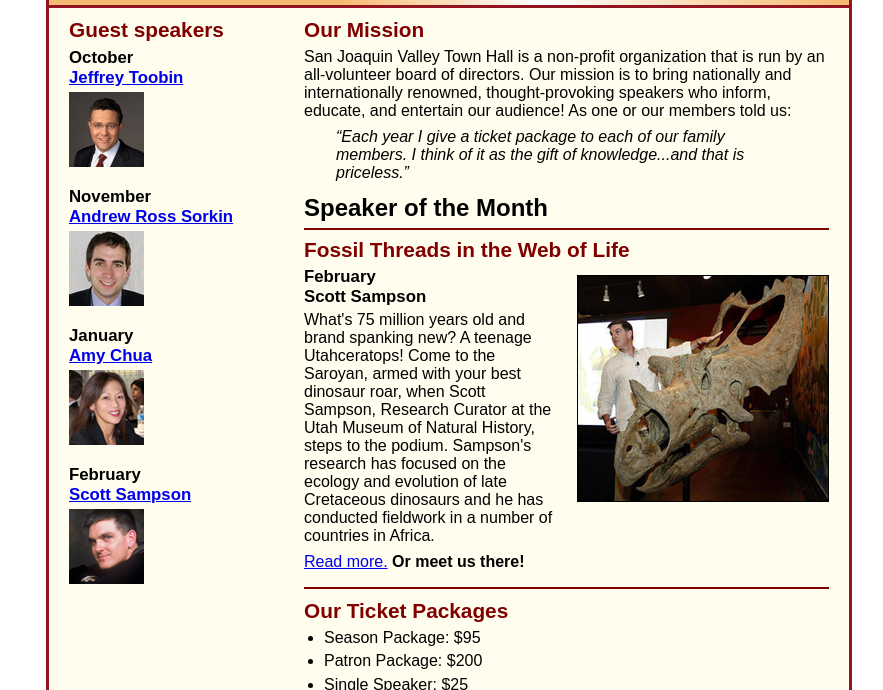
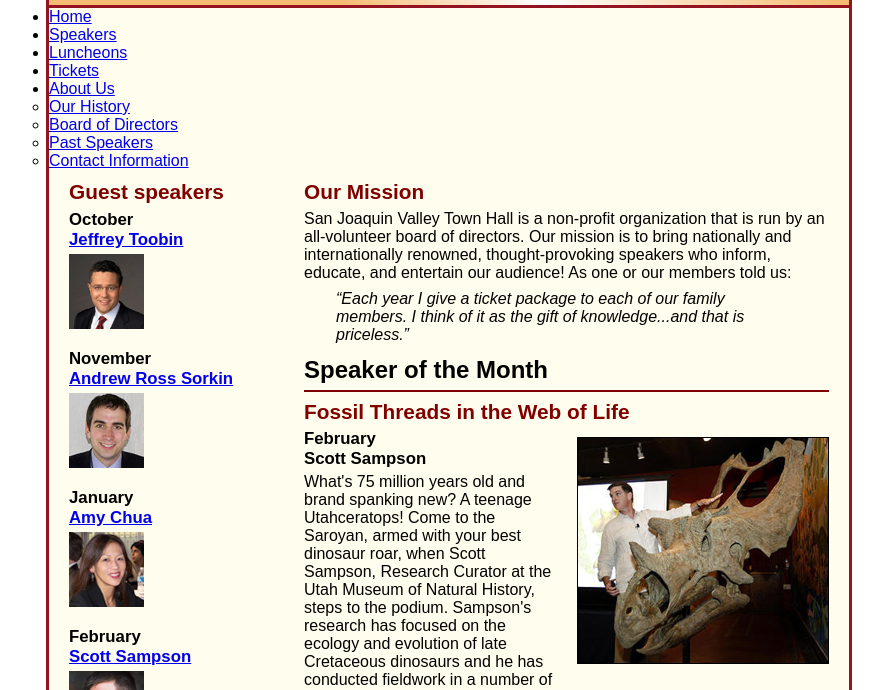
Before and after one commit to aeg3njit/A12, a plain HTML site: page index.html in a window 1280 px wide. Shown: the part 110-800 px from the top of the page, without its empty margins (191-1074 px from the left). Drawn offline with Linux system fonts and the light colour scheme.

Commit message:
Update index.html

```diff
--- a/index.html
+++ b/index.html
@@ -15,6 +15,22 @@
 		<h3>Celebrating our
 			<span class="shadow">75<sup>th</sup></span> Year</h3>
 	</header>
+	<nav id="nav_menu">
+    		<ul>
+        		<li><a href="index.html" class="current">Home</a></li>
+        		<li><a href="speakers.html">Speakers</a></li>
+        		<li><a href="luncheons.html">Luncheons</a></li>
+        		<li><a href="tickets.html">Tickets</a></li>
+        		<li><a href="aboutus.html"> About Us</a>
+            		    <ul>
+                		<li><a href="X">Our History</a></li>
+                		<li><a href="X">Board of Directors</a></li>
+                		<li><a href="X">Past Speakers</a></li>
+                		<li><a href="X">Contact Information</a></li>
+            		   </ul>
+        		</li>
+    		</ul>
+	</nav>
 	<main>
 		<!--our mission section-->
 		<section>
@@ -31,7 +47,9 @@
 				<h3>February<br>
 				Scott Sampson</h3>
 				<p>What's 75 million years old and brand spanking new? A teenage Utahceratops! Come to the Saroyan, armed with your best dinosaur roar, when Scott Sampson, Research Curator at the Utah Museum of Natural History, steps to the podium. Sampson's research has focused on the ecology and evolution of late Cretaceous dinosaurs and he has conducted fieldwork in a number of countries in Africa.</p>
-				<p><a href="speakers/sampson.html">Read more.</a>&nbsp;<b>Or meet us there!</b></p>
+				<p><a href="speakers/sampson.html">Read more.</a>&nbsp;
+				<a href="media/sampson.swf" target="_blank">Or play video.</a>
+
 			</article>
 			<!--ticket package list-->
 			<h2>Our Ticket Packages</h2>
```
